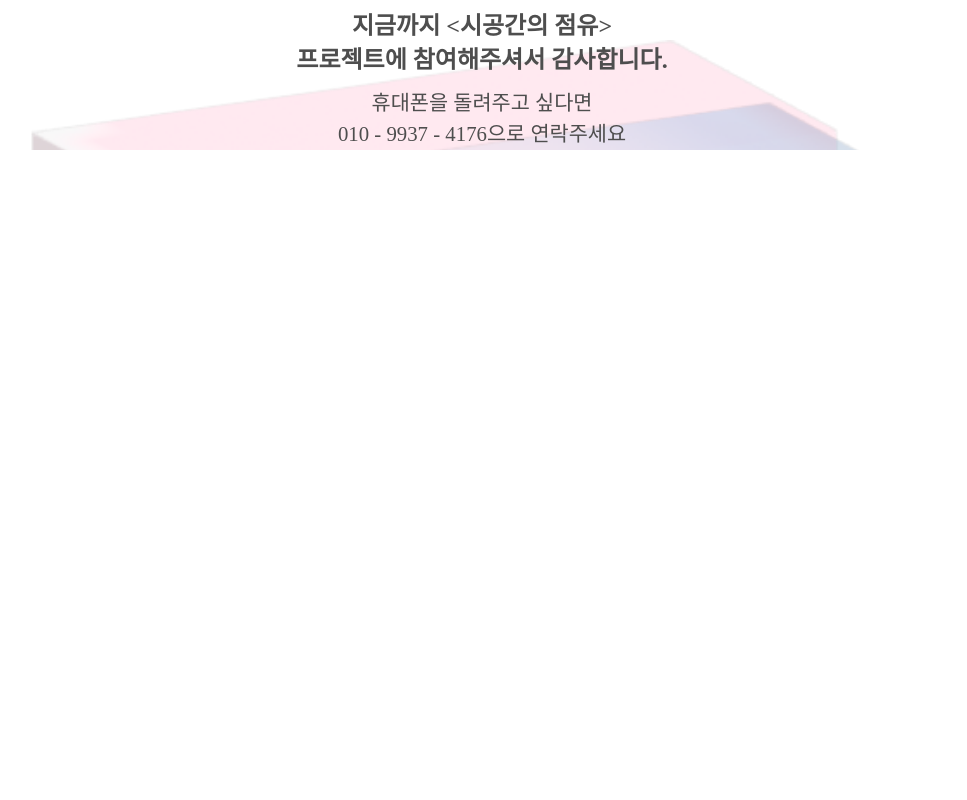
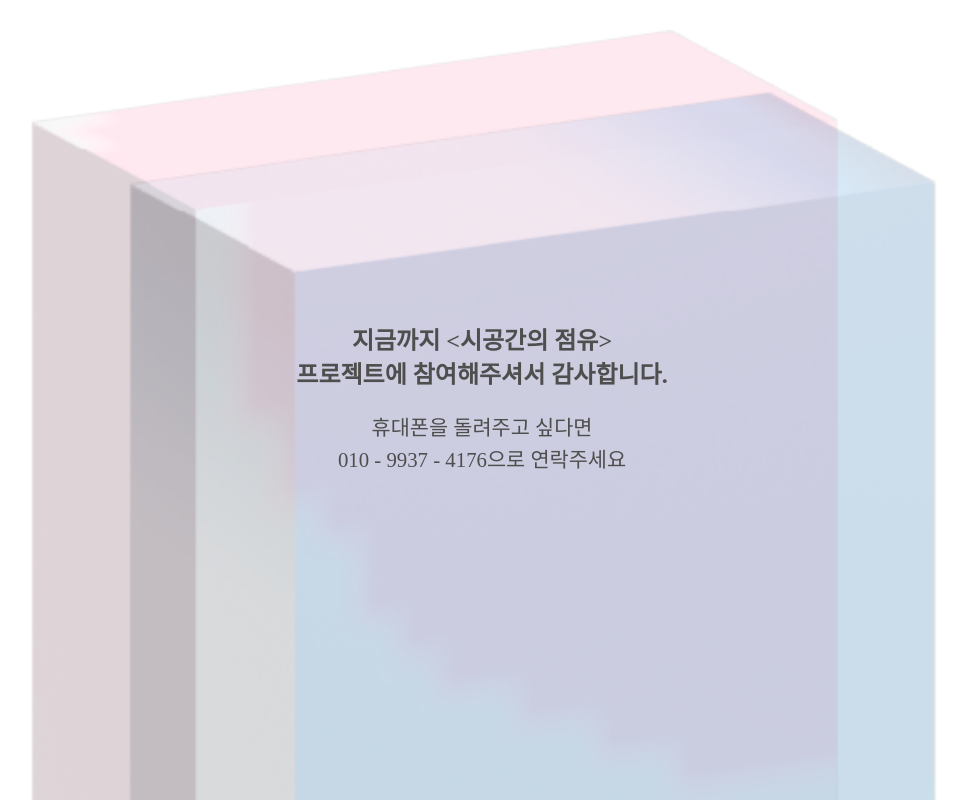
Before and after one commit to eugene028/Occupation-of-Time, a plain HTML site: page thanks.html in a window 1280 px wide. Shown: the whole page, without its empty margins (158-1125 px from the left). Drawn offline with Linux system fonts and the light colour scheme; a web font is replaced by a local one.

Commit message:
마무리페이지 수정

```diff
--- a/thanks.css
+++ b/thanks.css
@@ -17,6 +17,7 @@
     background-size:cover;
     transition: all 1s;
 }
+
 .textbox1{
     text-align: center;
     font-size:  1.5rem;
@@ -83,3 +84,10 @@
 .instagram{
     width:20px;
 }
+.flexbox{
+    display:flex;
+    justify-content: center;
+    align-items: center;
+    flex-direction: column;
+    height:100vh;
+}
--- a/thanks.html
+++ b/thanks.html
@@ -10,12 +10,12 @@
 </head>
 <body>
     <div class="main-container">
-        <div class="textbox1">
-            지금까지 <시공간의 점유> <br/>
-            프로젝트에 참여해주셔서 감사합니다.<br/>
-
-
+        <div class="flexbox">
+            <div class="textbox1">
+                지금까지 <시공간의 점유> <br/>
+                프로젝트에 참여해주셔서 감사합니다.<br/>
+            </div>
+            <div class="textbox2">휴대폰을 돌려주고 싶다면 <br/>010 - 9937 - 4176으로 연락주세요</div>
         </div>
-        <div class="textbox2">휴대폰을 돌려주고 싶다면 <br/>010 - 9937 - 4176으로 연락주세요</div>
     </div>
 </body>
```
